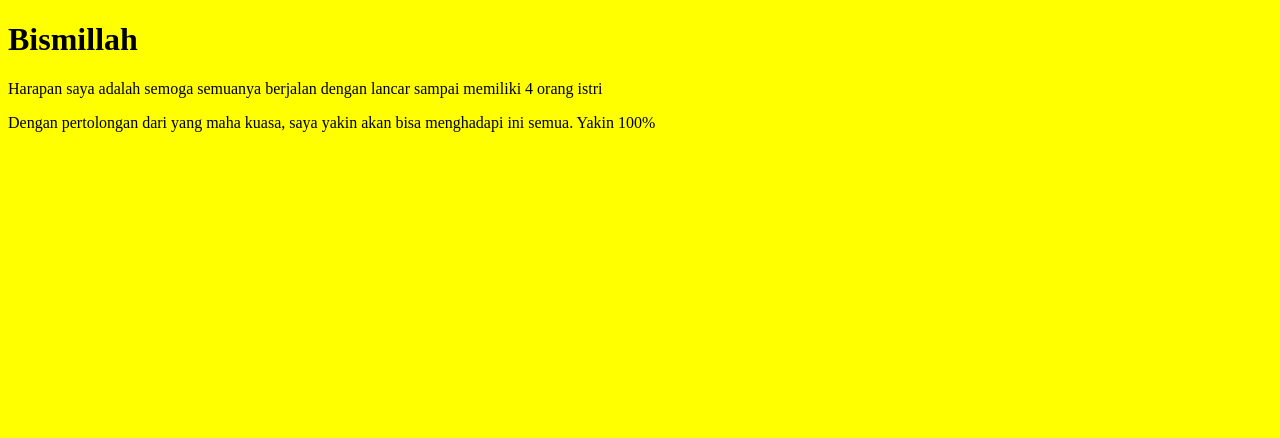
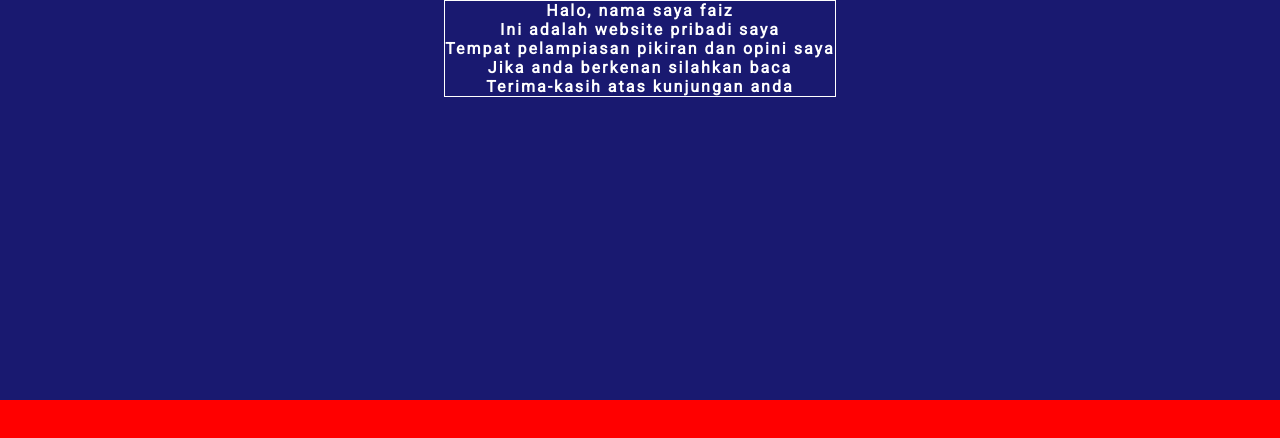
Before and after one commit to faizhidayatulloh/mywebsite, a plain HTML site: page index.html in a window 1280 px wide. Drawn offline with Linux system fonts and the light colour scheme.

Commit message:
rubah lagi

```diff
--- a/index.html
+++ b/index.html
@@ -16,9 +16,18 @@
 
 
 
-<h1>Bismillah</h1>
-    <p>Harapan saya adalah semoga semuanya berjalan dengan lancar sampai memiliki 4 orang istri</p>
-    <p>Dengan pertolongan dari yang maha kuasa, saya yakin akan bisa menghadapi ini semua. Yakin 100%</p>
+<div class="container">
+    <div class="divsatu">
+        <span>Halo, nama saya faiz</span>
+        <span>Ini adalah website pribadi saya</span>
+        <span>Tempat pelampiasan pikiran dan opini saya</span>
+        <span>Jika anda berkenan silahkan baca</span>
+        <span>Terima-kasih atas kunjungan anda</span>
+
+    </div>
+</div>
+<div class="container2">
+</div>
 
 
 
--- a/style.css
+++ b/style.css
@@ -1,5 +1,31 @@
-body {
-	background-color: yellow;
+body {margin:0;}
+
+
+.container {
+	position: fixed;
+	width: 100%;
+	height: 50%;
+	background-color:midnightblue;
+	text-align: center;
 }
 
-h1,p {text-align: justify;}
+.container2 {
+	position: fixed;
+	bottom: 0;
+	width: 100%;
+	height: 50%;
+	background-color:red;
+	text-align: center;
+}
+.divsatu {
+	border: 1px solid white;
+	display: inline-block;
+	color: white;
+}
+
+span {
+	display: block;
+	font-family: Roboto,sans-serif;
+	font-weight: bold;
+	letter-spacing: 2px;
+}
```
